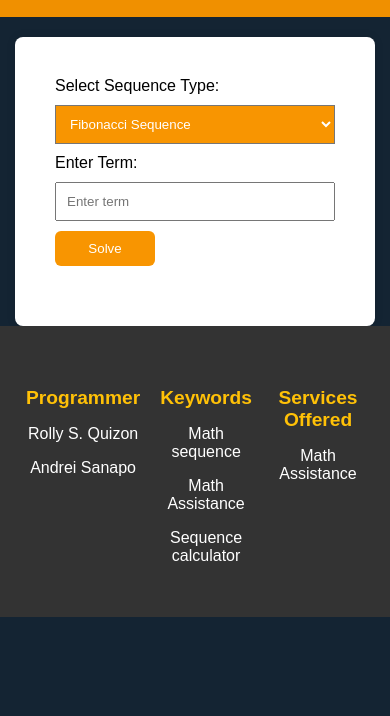
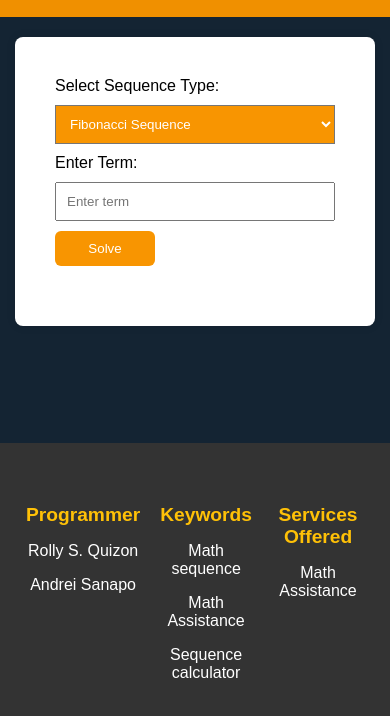
Before and after one commit to rquizon/Sequence-Calculator, a plain HTML site: page index.html in a window 390 px wide. Shown: the part 132-848 px from the top of the page. Drawn offline with Linux system fonts and the light colour scheme.

Commit message:
Third commit

```diff
--- a/css/stylesheets.css
+++ b/css/stylesheets.css
@@ -126,6 +126,7 @@ footer a:hover {
     justify-content: space-around;
 }
 
+
 @media (max-width: 600px) {
     main {
         margin: 20px 15px 0px 15px;
@@ -134,4 +135,8 @@ footer a:hover {
         background-color: #f89501; /* Updated background color for smaller screens */
         color: white; /* Updated text color for smaller screens */
     }
+
+    footer {
+        margin-top: 30%;
+    }
 }
```
